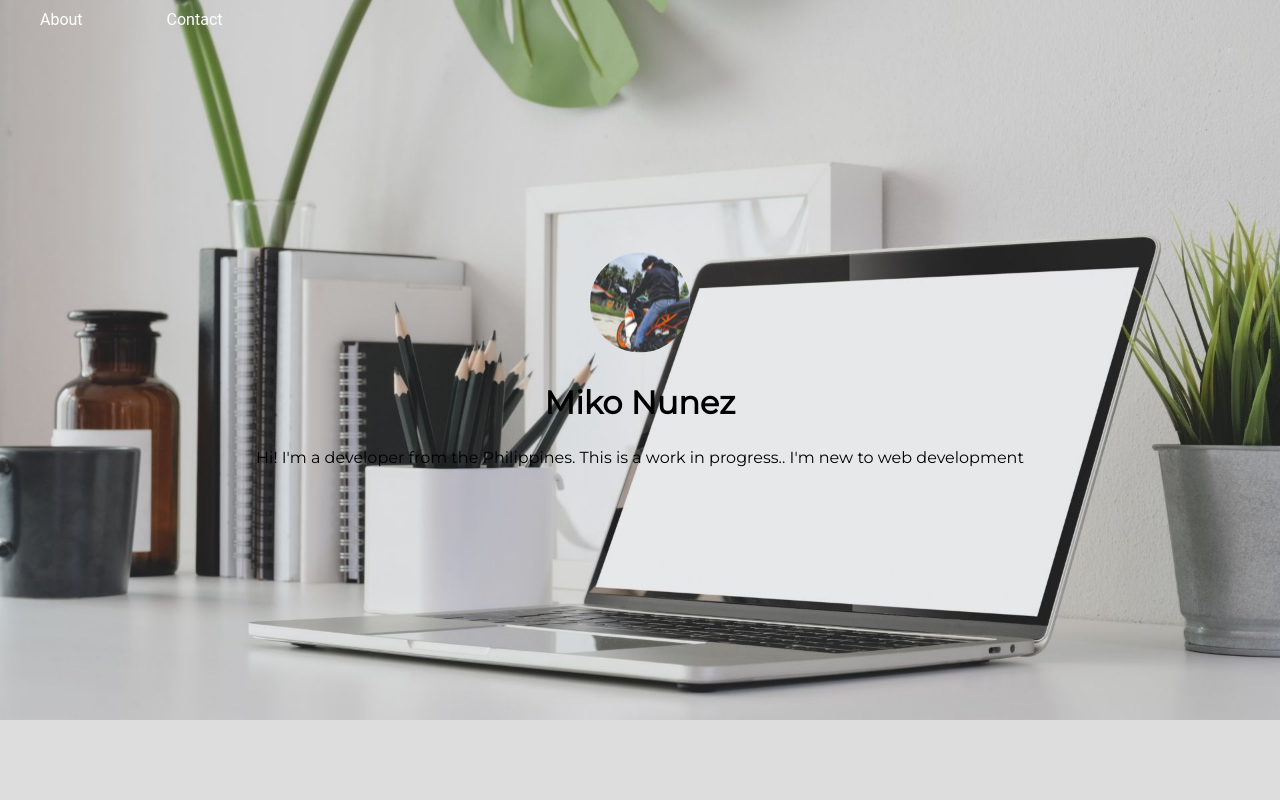
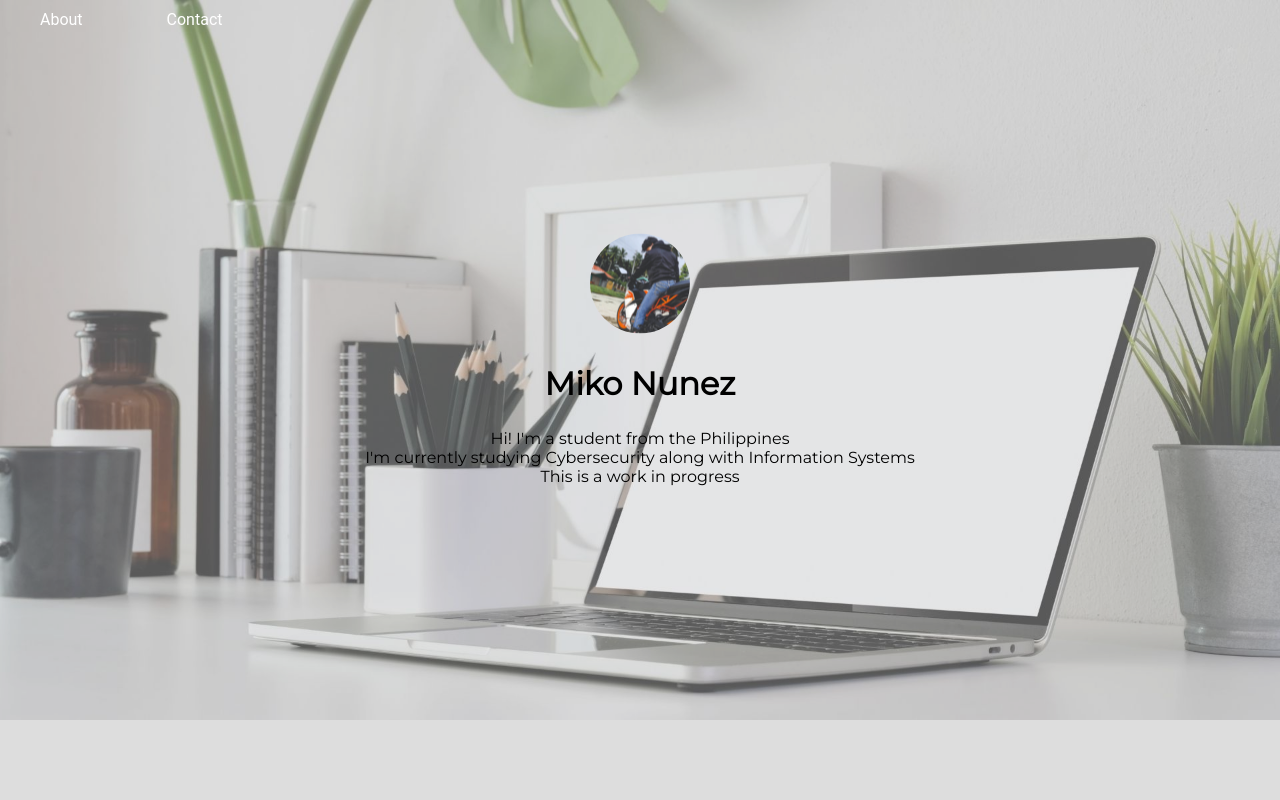
Before and after one commit to mikonunyez/mikonunyez.github.io, a plain HTML site: page index.html in a window 1280 px wide. Shown: the top 800 px of the page. Drawn offline with Linux system fonts and the light colour scheme.

Commit message:
minor changes, nav still broken

```diff
--- a/index.html
+++ b/index.html
@@ -24,7 +24,9 @@
 
         <div class="about-text">
           <h1>Miko Nunez</h1>
-          <p>Hi! I'm a developer from the Philippines. This is a work in progress.. I'm new to web development</p>
+          <p>Hi! I'm a student from the Philippines</p>
+          <p>I'm currently studying Cybersecurity along with Information Systems</p>
+          <p>This is a work in progress</p>
         </div>
       </div>
 
--- a/style.css
+++ b/style.css
@@ -27,6 +27,7 @@ body{
   width: 100%;
   background-size: cover;
   float: left;
+  opacity: 0.7;
 }
 
 .about-profile{
@@ -44,11 +45,14 @@ body{
 
 .about-text{
   font-family: 'Montserrat', sans-serif;
-
+  color: black;
 }
   .about-text h1{
     font-size: 2rem;
     text-align: center;
+  }
+  .about-text p{
+    margin: 0;
   }
 
 .socmed-links-container{
```
